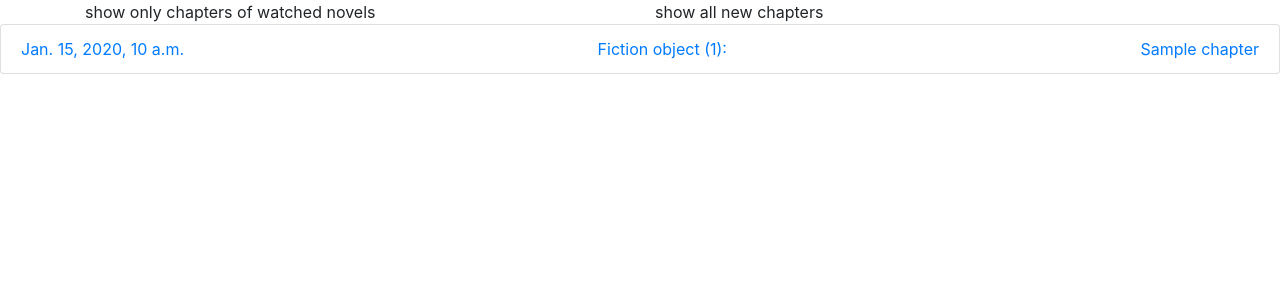
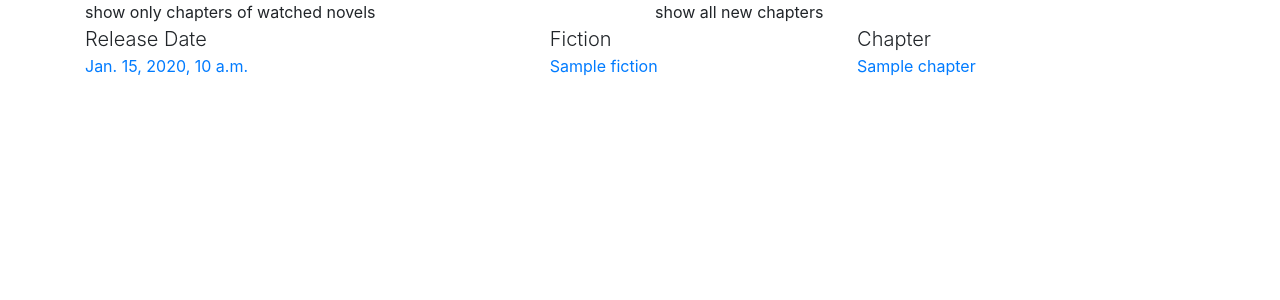
Before and after one commit to wohlben/novels, a Django app: template novels/templates/novels/lists/chapters.html in a window 1280 px wide. Shown: the part 56-356 px from the top of the page. Run offline with Django 3.2, Linux system fonts and the light colour scheme; the template is opened without the code that fills it: values that come from a table or form of the project are taken from there, others are empty; tables that the repository leaves empty hold one stand-in row (values such as "Sample post"); parts of the project's set-up code (start-up, migrations or seed data) failed here and were passed over; some libraries are stand-ins or nearby versions.

Commit message:
switched ul display into a div-styled-table

```diff
--- a/novels/templates/novels/lists/chapters.html
+++ b/novels/templates/novels/lists/chapters.html
@@ -6,19 +6,29 @@
     <div class="col hero" onclick="setUrlGetParam('');"> show all new chapters</div>
   </div>
 </div>
-<ul class="list-group">
+<div class="d-table table container">
+    <div class="d-table-row lead">
+      <div class="d-table-cell">
+        Release Date
+      </div>
+      <div class="d-table-cell">
+        Fiction
+      </div>
+      <div class="d-table-cell">
+        Chapter
+      </div>
+    </div>
   {% for chapter in chapters %}
-    <li class="list-group-item container-fluid">
-      {% if request.user.is_authenticated and request.user.internal_links %}
-      <a href="{% url "novels:chapter" chapter_id=chapter.id %}" class="d-flex justify-content-between align-items-center">
-        <span>{{ chapter.published }}</span><span>{{ chapter.fiction }}: </span>{{ chapter.title }}
-      </a>
+    <a class="d-table-row" {% if request.user.is_authenticated and request.user.internal_links %}
+        href="{% url "novels:chapter" chapter_id=chapter.id %}"
       {% else %}
-      <a href="{{ chapter.url }}" class="d-flex justify-content-between align-items-center">
-        <span>{{ chapter.discovered }}</span><span>{{ chapter.fiction }}: </span>{{ chapter.title }}
-      </a>
+        href="{{ chapter.url }}"
       {% endif %}
-    </li>
+    title="Visit {{ chapter.fiction.title }}: {{ chapter.title }}">
+      <div class="d-table-cell">{% firstof chapter.published chapter.discovered %}</div>
+      <div class="d-table-cell">{{ chapter.fiction.title }}</div>
+      <div class="d-table-cell">{{ chapter.title }}</div>
+    </a>
   {% endfor %}
-</ul>
+</div>
 {% endblock %}
```
